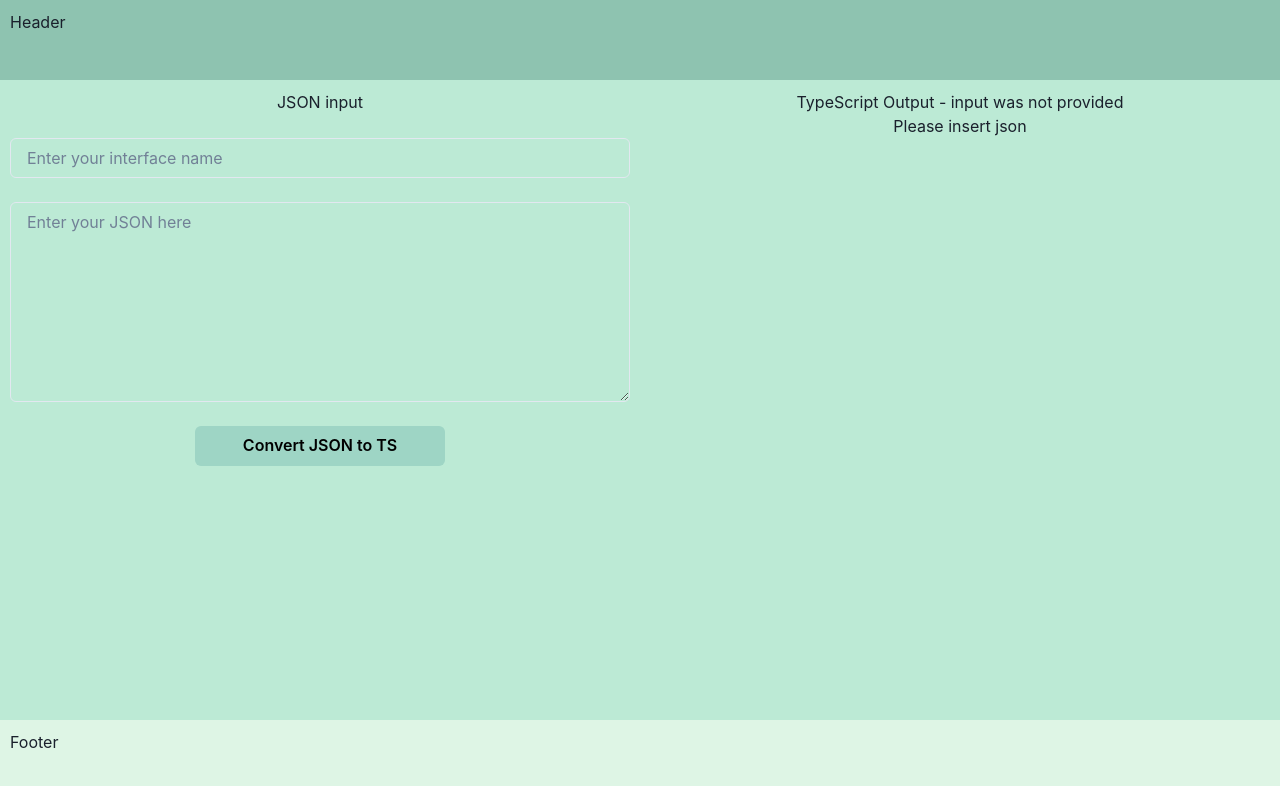
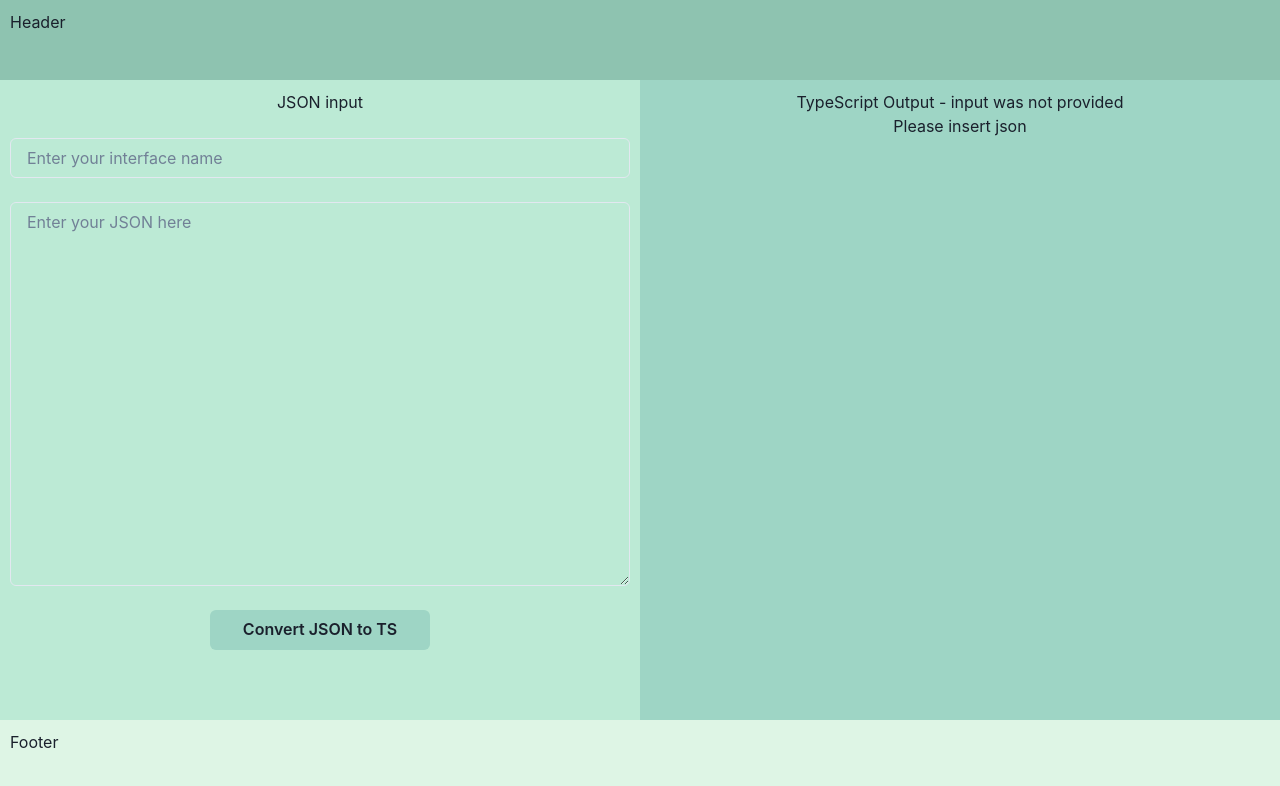
Before and after one commit to taliGav/json-to-ts-converter, a React (Create React App) app: page / in a window 1280 px wide. Shown: the top 786 px of the page. Built offline with nearby package versions, Linux system fonts and the light colour scheme.

Commit message:
full implement of chakra ui

```diff
--- a/src/App.tsx
+++ b/src/App.tsx
@@ -1,7 +1,8 @@
-import React, { useState } from 'react';
+import { Box } from '@chakra-ui/react';
+import { useState } from 'react';
 import './App.css';
-import JsonInput from './cmps/JsonInput';
-import TypeScriptOutput from './cmps/TypescriptOutput';
+import JsonInput from './components/JsonInput';
+import TypeScriptOutput from './components/TypescriptOutput';
 
 
 function App() {
@@ -10,13 +11,8 @@ function App() {
   const [input, setinput] = useState('')
 
   return (
-    <div className="App"
-      style={{
-        backgroundColor: "#FFEFD6",
-        minHeight: "80vh",
-        display: "flex",
-      }}
-    >
+    <Box className="App"
+    bg="#FFEFD6" display="flex" minH='80vh'>
 
       <JsonInput onSubmit={(x: string, y:string) => {setInterfaceName(x)
       setinput(y)
@@ -24,7 +20,7 @@ function App() {
 
       <TypeScriptOutput mainInterfaceName={interfaceName} updatedJsonInput={input} />
 
-    </div >
+    </Box >
   );
 
 }
--- a/src/cmps/Footer.tsx
+++ /dev/null
@@ -1,21 +0,0 @@
-function Footer() {
-
-    return (
-        <div className="Footer"
-            style={{
-                backgroundColor: "#DEF5E5",
-                height: "10vh",
-                padding: "10px",
-                alignItems: "center",
-                display: "inline-flexbox",
-                flexDirection: "column",
-                justifyContent: "center"
-            }}
-        >
-            <h1>Footer</h1>
-        </div >
-    );
-
-}
-
-export default Footer;
--- a/src/cmps/Header.tsx
+++ /dev/null
@@ -1,21 +0,0 @@
-function Header() {
-
-
-    return (
-      <div className="Header"
-        style={{
-          backgroundColor: "#8EC3B0",
-          height: "10vh",
-          padding: "10px",
-          display: "inline-flexbox",
-          flexDirection: "column",
-          justifyContent: "center"
-        }}
-      >
-          <h1>Header</h1>
-      </div >
-    );
-
-  }
-
-  export default Header;
--- a/src/cmps/JsonInput.tsx
+++ /dev/null
@@ -1,67 +0,0 @@
-import React, { MutableRefObject, useRef, useState } from 'react';
-import { Button, Input, Textarea } from '@chakra-ui/react';
-
-function JsonInput(props: {
-    onSubmit: {
-        (interfaceName: string, jsonInput: string): void
-    }
-}) {
-
-    const interfaceName = useRef('')
-    const jsonInput = useRef('')
-
-    return (
-        <div className="Json-input-container"
-            style={{
-                display: "inline-flexbox",
-                backgroundColor: "#BCEAD5",
-                flexGrow: 1,
-                alignSelf: "stretch",
-                maxWidth: "50vw",
-                height: "80vh",
-                padding: "10px",
-
-                // @media screen and(max - width: 600px) {
-                //     width: 100%;
-                // 450px
-
-            }}>
-            <h1>
-                JSON input
-            </h1>
-            <br />
-            <Input type="text" name="interface-name" required
-                style={{
-                    minWidth: "250px",
-                }}
-                placeholder='Enter your interface name'
-                onChange={(e) => interfaceName.current = e.target.value} />
-            <br />
-            <br />
-            <Textarea name="Json-input-text" id=""
-                style={{
-                    minHeight: "200px",
-                    maxHeight: "60%",
-                }}
-                placeholder='Enter your JSON here'
-                onChange={(e) => jsonInput.current = e.target.value} />
-            <br />
-            <br />
-            <Button
-                style={{
-                    backgroundColor: "#9ED5C5",
-                    color: "black",
-                    minWidth: "250px",
-                }}
-
-                onClick={(e) => { props.onSubmit(interfaceName.current, jsonInput.current) }}
-            >Convert JSON to TS</Button>
-            {/* <br /> */}
-            {/* {jsonInput.current} */}
-            {/* <br /> */}
-            {/* {typeof (jsonInput.current)} */}
-        </div >
-    );
-}
-
-export default JsonInput;
--- /dev/null
+++ b/src/components/Footer.tsx
@@ -0,0 +1,17 @@
+import { Box } from '@chakra-ui/react';
+
+function Footer() {
+
+    return (
+        <Box className="Footer"
+            bg="#DEF5E5"
+            h="10vh"
+            p={2.5}
+        >
+            <h1>Footer</h1>
+        </Box >
+    );
+
+}
+
+export default Footer;
--- /dev/null
+++ b/src/components/Header.tsx
@@ -0,0 +1,17 @@
+import { Box } from '@chakra-ui/react';
+
+
+function Header() {
+    return (
+      <Box className="Header"
+      bg="#8EC3B0"
+      h="10vh"
+      p={2.5}
+      >
+          <h1>Header</h1>
+      </Box >
+    );
+
+  }
+
+  export default Header;
--- /dev/null
+++ b/src/components/JsonInput.tsx
@@ -0,0 +1,60 @@
+import React, { MutableRefObject, useRef, useState } from 'react';
+import { Box, Button, Input, Textarea } from '@chakra-ui/react';
+
+function JsonInput(props: {
+    onSubmit: {
+        (interfaceName: string, jsonInput: string): void
+    }
+}) {
+
+    const interfaceName = useRef('')
+    const jsonInput = useRef('')
+
+
+
+    const style = {
+        // @media screen and(max - width: 600px) {
+        //     width: 100%;
+        // 450px
+    }
+
+    return (
+        <Box
+            bg="#BCEAD5"
+            p={2.5}
+            maxW="50vw"
+            h="80vh"
+            flexGrow={1}
+            alignSelf="stretch"
+        >
+            <h1>
+                JSON input
+            </h1>
+            <br />
+            <Input type="text" name="interface-name" required
+                placeholder='Enter your interface name'
+                onChange={(e) => interfaceName.current = e.target.value} />
+            <br />
+            <br />
+            <Textarea name="Json-input-text" id=""
+                minH="48vh"
+                maxH="48vh"
+                placeholder='Enter your JSON here'
+                onChange={(e) => jsonInput.current = e.target.value} />
+            <br />
+            <br />
+            <Button
+                bg="#9ED5C5"
+                minW={220}
+                onClick={() => { props.onSubmit(interfaceName.current, jsonInput.current) }}
+            >
+                Convert JSON to TS</Button>
+            {/* <br /> */}
+            {/* {jsonInput.current} */}
+            {/* <br /> */}
+            {/* {typeof (jsonInput.current)} */}
+        </Box >
+    );
+}
+
+export default JsonInput;
--- a/src/cmps/TypescriptOutput.tsx
+++ b/src/components/TypescriptOutput.tsx
@@ -1,3 +1,6 @@
+import { Box } from '@chakra-ui/react';
+
+
 export {
     jsonObjectToTypescriptInterface,
     jsonToTypescript
@@ -9,50 +12,43 @@ function TypeScriptOutput(props: { mainInterfaceName: string, updatedJsonInput:
     if (props.mainInterfaceName && props.updatedJsonInput) {
 
         return (
-            <div className="Ts-output-container"
-                style={{
-                    display: "inline-flexbox",
-                    backgroundColor: "#BCEAD5",
-                    maxWidth: "50vw",
-                    maxHeight: "80vh",
-                    padding: "10px",
-                    flexGrow: 1,
-                    alignSelf: "stretch"
-                }}>
+            <Box
+                bg="#9ED5C5"
+                p={2.5}
+                maxW="50vw"
+                maxH="80vh"
+                flexGrow={1}
+                alignSelf="stretch"
+                className="Ts-output-container"
+            >
                 <h1>TypeScript Output - input provided</h1>
-                <div
-                    style={{
-                        display: "inline-flexbox",
-                        backgroundColor: "#FFEFD6",
-                        marginTop: "10px",
-                        padding: "10px"
-                    }}
 
+                <Box
+                    bg="#FFEFD6"
+                    mt={2.5}
+                    p={2.5}
+                    borderRadius={10}
                 >
                     <p style={{ whiteSpace: 'pre-line', textAlign: 'left' }}>
                         {jsonToTypescript(props.mainInterfaceName, props.updatedJsonInput)}
                     </p>
-                </div>
-            </div>
+                </Box>
+            </Box>
         );
     }
 
     return (
-        <div
-            style={
-                {
-                    display: "inline-flexbox",
-                    backgroundColor: "#BCEAD5",
-                    maxWidth: "50vw",
-                    maxHeight: "80vh",
-                    padding: "10px",
-                    flexGrow: 1,
-                    alignSelf: "stretch"
-                }}
+        <Box
+            bg="#9ED5C5"
+            p={2.5}
+            maxW="50vw"
+            maxH="80vh"
+            flexGrow={1}
+            alignSelf="stretch"
         >
             <h1>TypeScript Output - input was not provided </h1>
             <h3>Please insert json</h3>
-        </div>
+        </Box>
     )
 }
 
--- a/src/index.tsx
+++ b/src/index.tsx
@@ -2,9 +2,9 @@ import React from 'react';
 import ReactDOM from 'react-dom/client';
 import { ChakraProvider  } from "@chakra-ui/react"
 import './index.css';
-import Header from './cmps/Header';
+import Header from './components/Header';
 import App from './App';
-import Footer from './cmps/Footer';
+import Footer from './components/Footer';
 import reportWebVitals from './reportWebVitals';
 
 const root = ReactDOM.createRoot(
```
Also changed, not shown: 1 other file (tests, documents, lock files or other folders).
